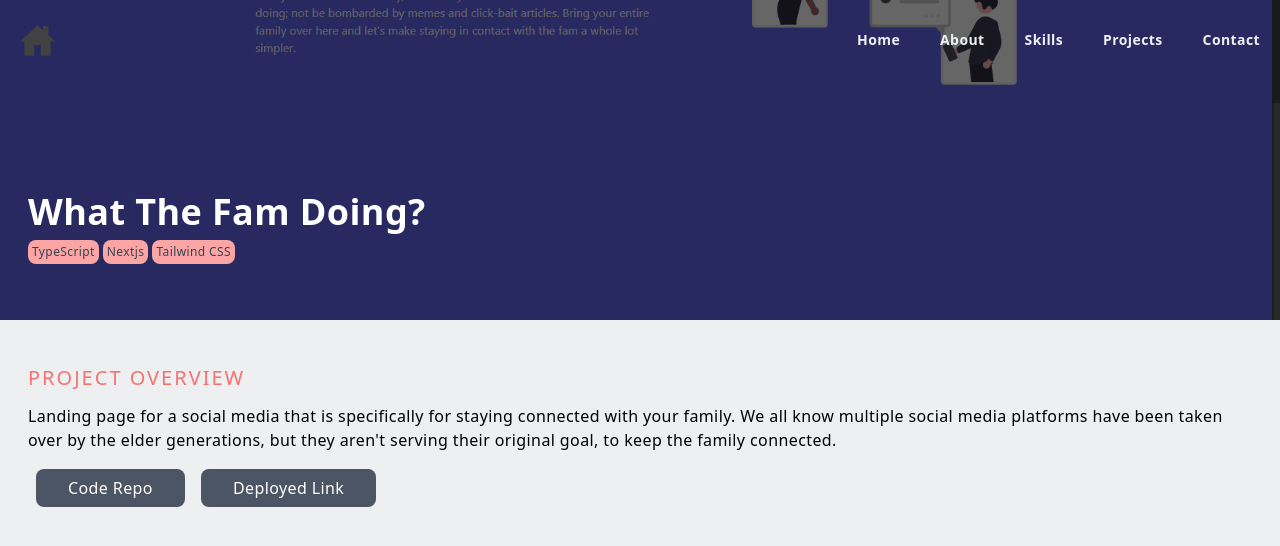
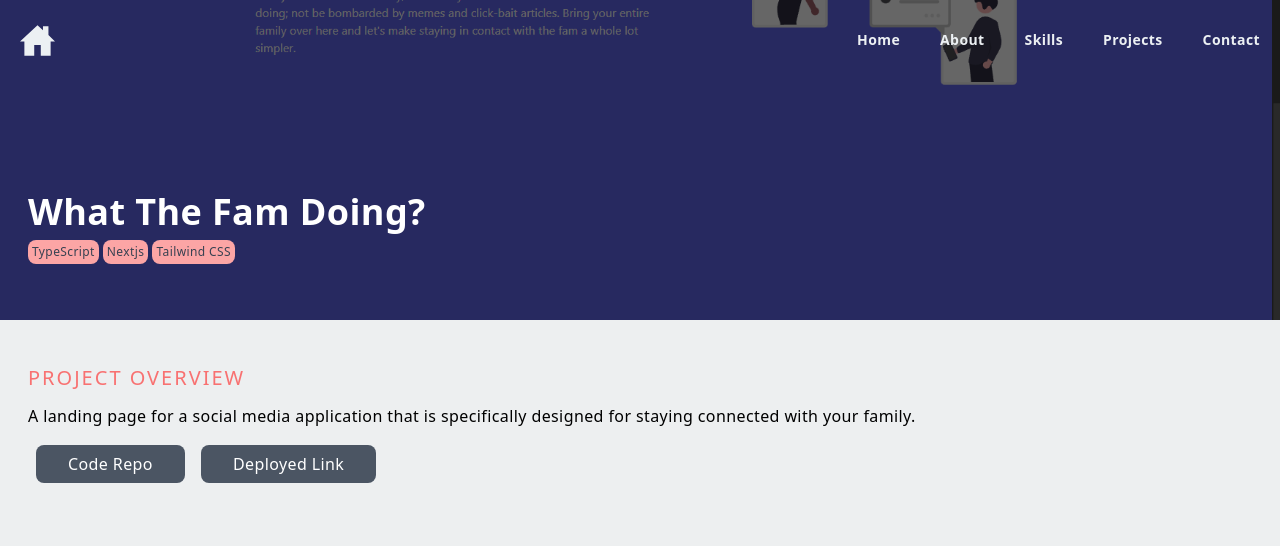
Before and after one commit to ltmccarthy9/nextjs-portfolio, a Next.js app in the folder nextjs-portfolio/: page /wtfd in a window 1280 px wide. Shown: the top 546 px of the page. Built offline with nearby package versions, Linux system fonts and the light colour scheme.

Commit message:
wtfd desc and home color

```diff
--- a/nextjs-portfolio/components/Nav.jsx
+++ b/nextjs-portfolio/components/Nav.jsx
@@ -55,7 +55,7 @@ const Nav = () => {
         <div style={{backgroundColor: `${navB}`}} className={shadow ? 'fixed px-3 w-full h-20 shadow-md z-[100]' : 'fixed px-3 w-full h-20 z-[100]'}>
             <div className='flex justify-between items-center w-full h-full px-2 2xl:px-16'>
             <Link href='/'>
-                <IoHomeSharp size={35} color='#424242' className='cursor-pointer'/>
+                <IoHomeSharp size={35} color={`${linkColor}`} className='cursor-pointer'/>
             </Link>
 
             <div>
--- a/nextjs-portfolio/pages/wtfd.jsx
+++ b/nextjs-portfolio/pages/wtfd.jsx
@@ -23,9 +23,7 @@ const wtfd = () => {
         <div className='w-full'>
             <p className='text-xl tracking-widest uppercase text-red-400 py-3'>Project Overview</p>
             <p>
-                Landing page for a social media that is specifically for staying connected with your family.  We all know
-                multiple social media platforms have been taken over by the elder generations, but they aren't serving their original goal,
-                to keep the family connected.
+                A landing page for a social media application that is specifically designed for staying connected with your family.
             </p>
             <ul className='flex mt-6'>
               <li>
```
